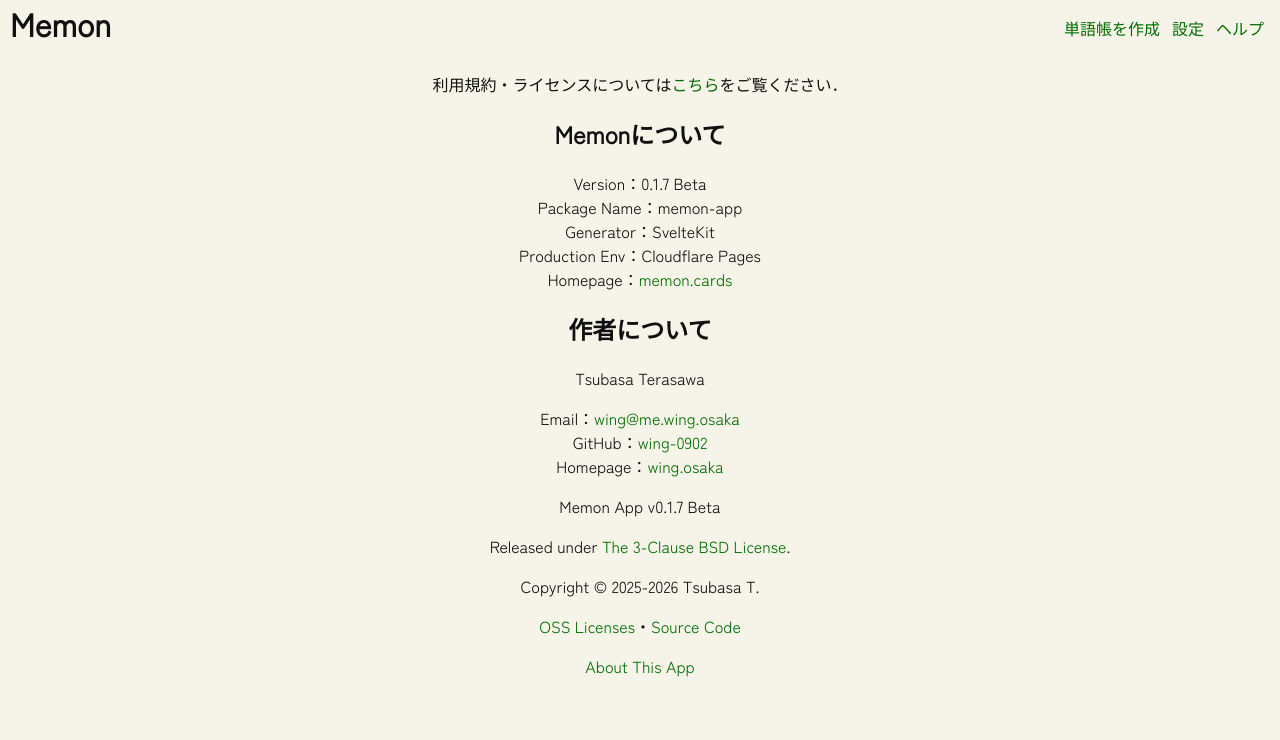
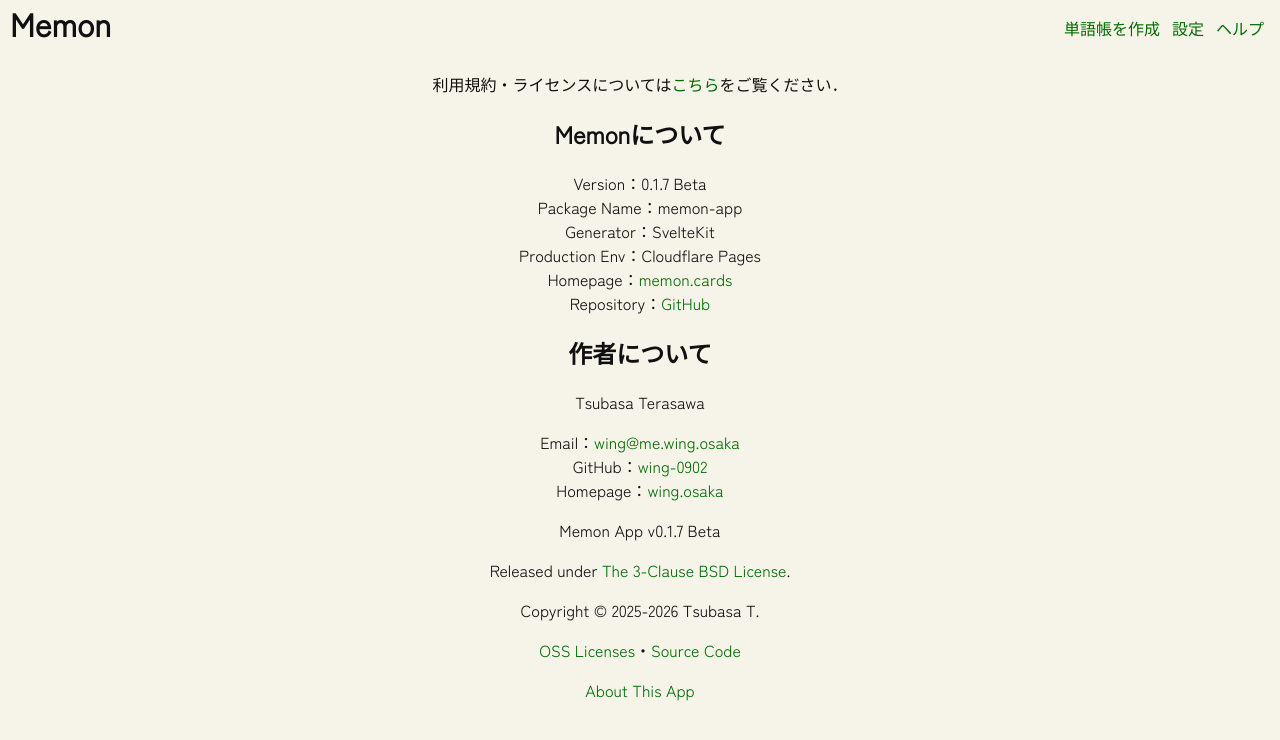
Before and after one commit to wing-0902/memon_app, a SvelteKit app: page /info in a window 1280 px wide. Shown: the top 740 px of the page. Built offline with nearby package versions, Linux system fonts and the light colour scheme; a web font is replaced by a local one.

Commit message:
割といい感じ [skip ci]

```diff
--- a/src/routes/info/+page.svelte
+++ b/src/routes/info/+page.svelte
@@ -19,6 +19,9 @@
     <li>Production Env：Cloudflare Pages</li>
     <li>
       Homepage：<a href="https://memon.cards/" target="_blank">memon.cards</a>
+    </li>
+    <li>
+      Repository：<a href='https://github.com/wing-0902/memon_app.git' target='_blank'>GitHub</a>
     </li>
   </ul>
   <h2>作者について</h2>
```
